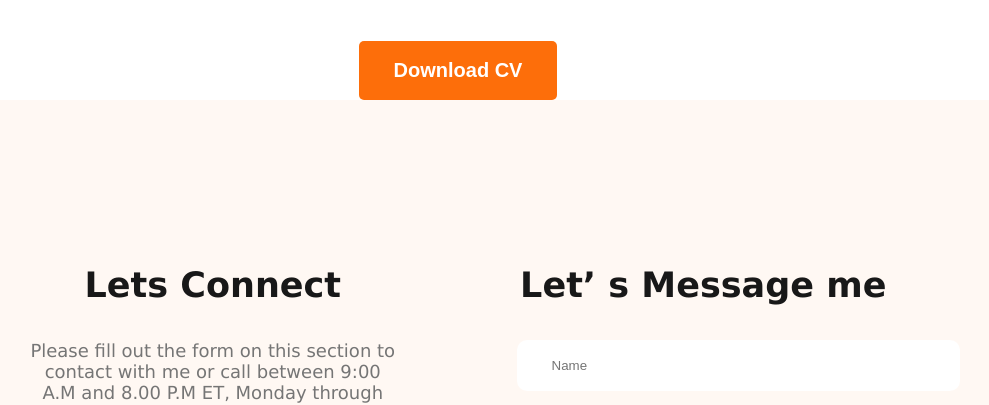
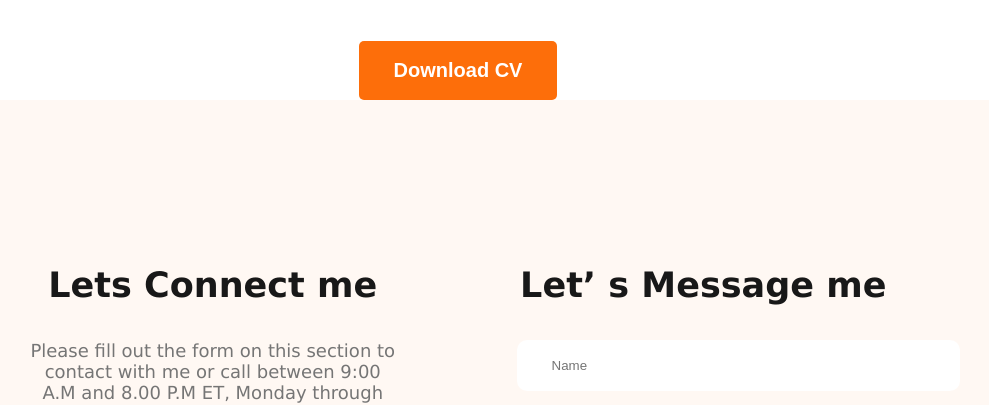
Before and after one commit to MehediHNayem/Developer-portfolio, a plain HTML site: page index.html in a window 1280 px wide. Shown: the part 2797-3202 px from the top of the page, without its empty margins (182-1171 px from the left). Drawn offline with Linux system fonts and the light colour scheme.

Commit message:
contact chnage

```diff
--- a/index.html
+++ b/index.html
@@ -167,7 +167,7 @@
 
         <footer>
             <div class="footer-coloum">
-                <h3 class="section-title"> Lets Connect </h3>
+                <h3 class="section-title"> Lets Connect me  </h3>
 
                 <p class="section-description"> Please fill out the form on this section to contact with me or call between 9:00 A.M and 8.00 P.M ET, Monday through Friday.</p>
 
@@ -180,11 +180,8 @@
                 </div>
             </div>
 
-
-
-
             <div class="footer-coloum">
-                <h3 class="section-title">Let’ s Message me</h3>
+                <h3 class="section-title">Let’ s Message me </h3>
             <form class="contect" action="">
                 <input type="text" placeholder="Name">
                 <input type="email" name="" id="" placeholder="Your Email">
```
